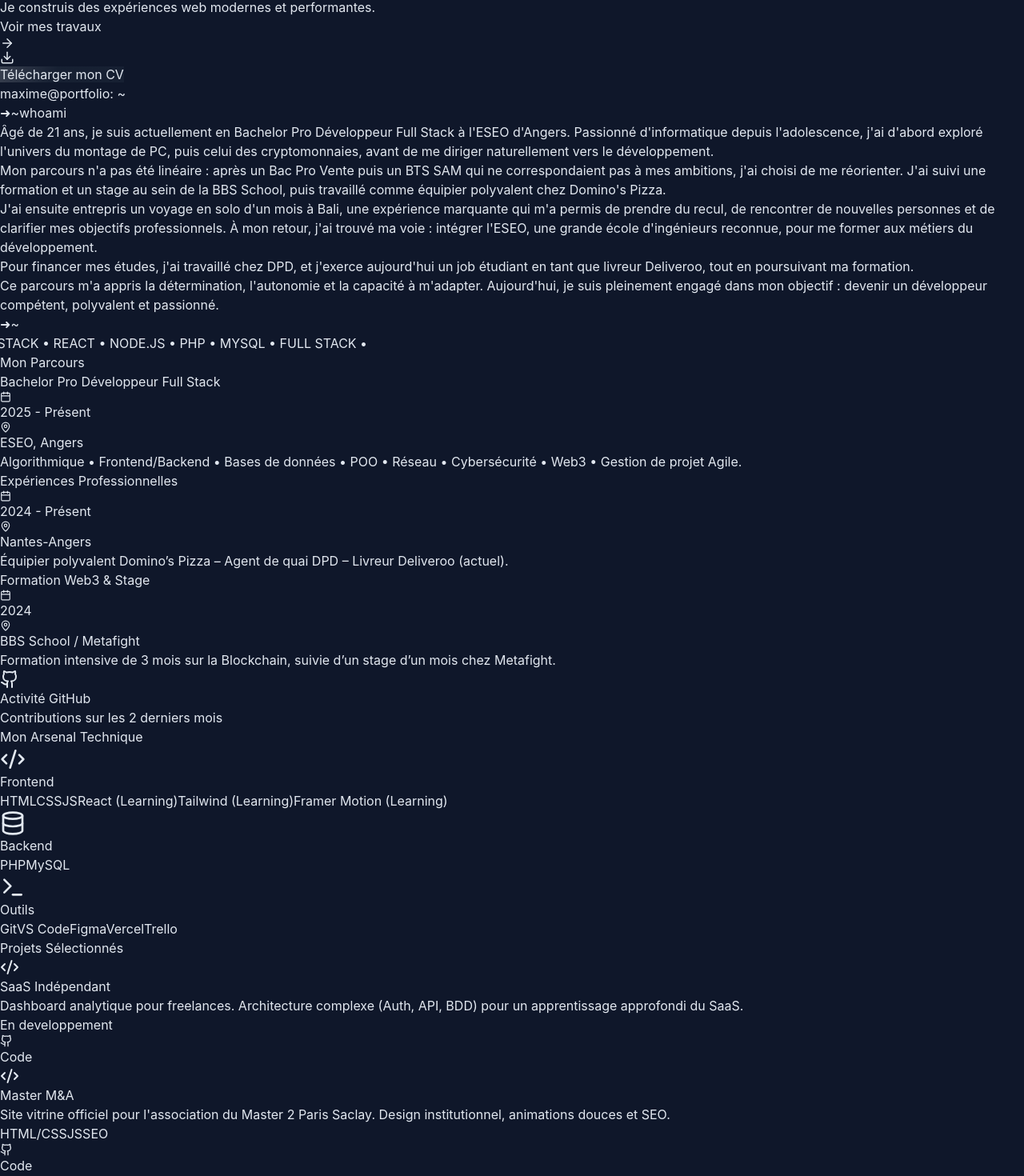
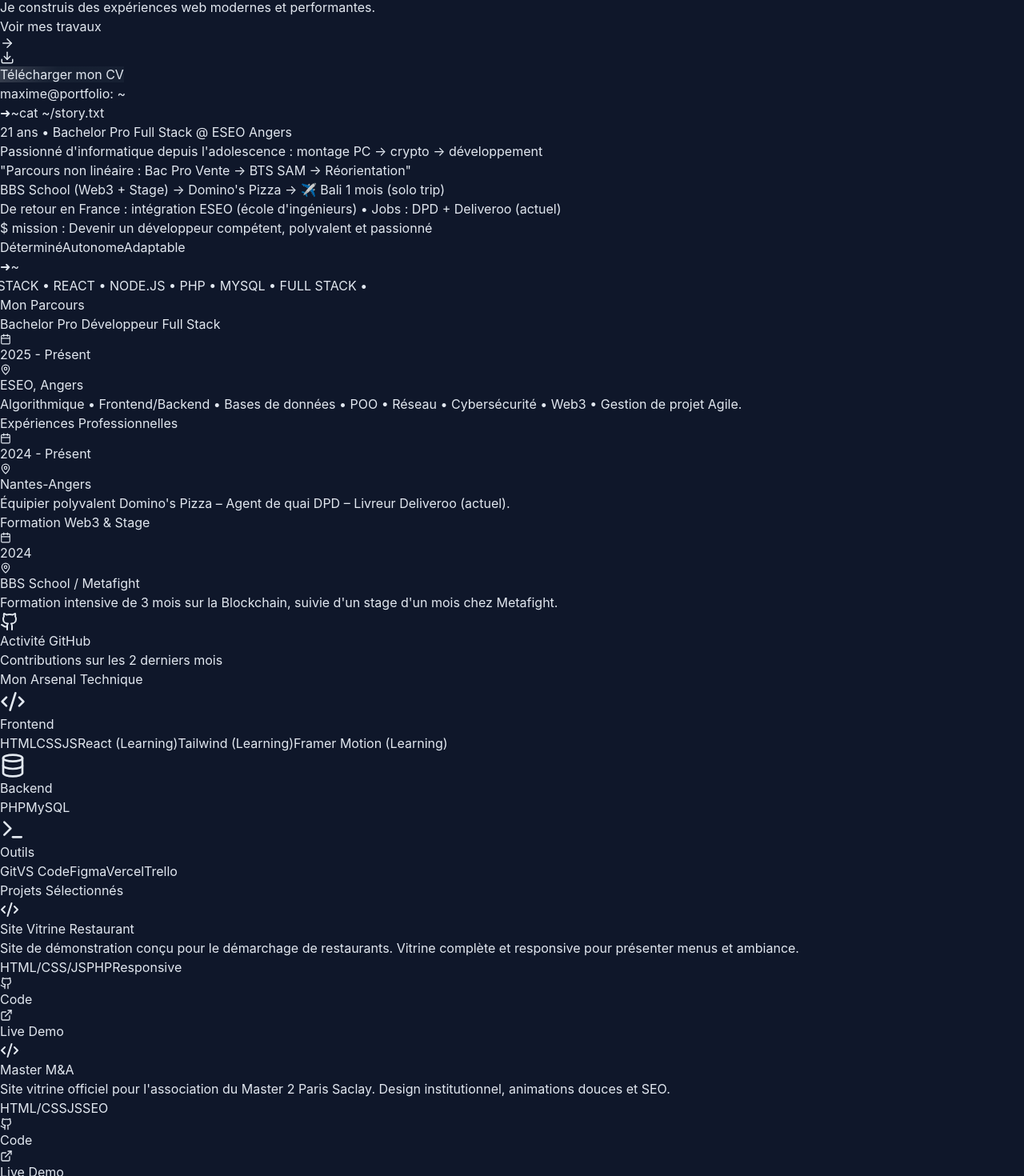
Before and after one commit to max13003/portfolio_ml, a React (Vite) app: page / in a window 1280 px wide. Shown: the part 213-1683 px from the top of the page at 80% size. Built offline with nearby package versions, Linux system fonts and the light colour scheme.

Commit message:
MAJ 08/12/2025

```diff
--- a/src/App.jsx
+++ b/src/App.jsx
@@ -74,10 +74,10 @@ const itemVariants = {
 // --- DONNÉES ---
 const projects = [
   {
-    title: "SaaS Indépendant",
-    desc: "Dashboard analytique pour freelances. Architecture complexe (Auth, API, BDD) pour un apprentissage approfondi du SaaS.",
-    tech: ["En developpement"],
-    github: "#", demo: null,
+    title: "Site Vitrine Restaurant",
+    desc: "Site de démonstration conçu pour le démarchage de restaurants. Vitrine complète et responsive pour présenter menus et ambiance.",
+    tech: ["HTML/CSS/JS", "PHP", "Responsive"],
+    demo: "https://ubud-restaurant.alwaysdata.net/index.php",
     color: "from-blue-500 to-cyan-500"
   },
   {
@@ -104,8 +104,8 @@ const skills = [
 
 const timelineData = [
   { year: "2025 - Présent", title: "Bachelor Pro Développeur Full Stack", place: "ESEO, Angers", desc: "Algorithmique • Frontend/Backend • Bases de données • POO • Réseau • Cybersécurité • Web3 • Gestion de projet Agile." },
-  { year: "2024 - Présent", title: "Expériences Professionnelles", place: "Nantes-Angers", desc: "Équipier polyvalent Domino’s Pizza – Agent de quai DPD – Livreur Deliveroo (actuel)." },
-  { year: "2024", title: "Formation Web3 & Stage", place: "BBS School / Metafight", desc: "Formation intensive de 3 mois sur la Blockchain, suivie d’un stage d’un mois chez Metafight." },
+  { year: "2024 - Présent", title: "Expériences Professionnelles", place: "Nantes-Angers", desc: "Équipier polyvalent Domino's Pizza – Agent de quai DPD – Livreur Deliveroo (actuel)." },
+  { year: "2024", title: "Formation Web3 & Stage", place: "BBS School / Metafight", desc: "Formation intensive de 3 mois sur la Blockchain, suivie d'un stage d'un mois chez Metafight." },
 ];
 
 // --- FOND ---
@@ -190,6 +190,7 @@ const Hero = () => {
           <motion.a
             href="/cv.pdf"
             target="_blank"
+            rel="noopener noreferrer"
             whileHover={{ scale: 1.05 }}
             whileTap={{ scale: 0.95 }}
             style={{
@@ -210,34 +211,163 @@ const Hero = () => {
   );
 };
 
-const TerminalBox = () => (
+const TerminalBox = () => {
+  const [typedText, setTypedText] = useState('');
+  const [showContent, setShowContent] = useState(false);
+  const fullCommand = 'cat ~/story.txt';
+
+  React.useEffect(() => {
+    let currentIndex = 0;
+    const typingInterval = setInterval(() => {
+      if (currentIndex <= fullCommand.length) {
+        setTypedText(fullCommand.slice(0, currentIndex));
+        currentIndex++;
+      } else {
+        clearInterval(typingInterval);
+        setTimeout(() => setShowContent(true), 300);
+      }
+    }, 80);
+
+    return () => clearInterval(typingInterval);
+  }, []);
+
+  return (
     <section className="py-20 px-4 max-w-4xl mx-auto">
-    <motion.div initial={{ opacity: 0, y: 50 }} whileInView={{ opacity: 1, y: 0 }} viewport={{ once: true }} className="bg-[#0f172a]/90 backdrop-blur-md rounded-xl border border-slate-700 shadow-2xl overflow-hidden font-mono text-sm md:text-base">
+      <motion.div
+        initial={{ opacity: 0, y: 50 }}
+        whileInView={{ opacity: 1, y: 0 }}
+        viewport={{ once: true }}
+        className="bg-[#0f172a]/90 backdrop-blur-md rounded-xl border border-slate-700 shadow-2xl overflow-hidden font-mono text-sm md:text-base"
+      >
         <div className="bg-slate-800/50 px-4 py-3 flex items-center gap-2 border-b border-slate-700">
-        <div className="w-3 h-3 rounded-full bg-red-500"></div><div className="w-3 h-3 rounded-full bg-yellow-500"></div><div className="w-3 h-3 rounded-full bg-green-500"></div>
+          <div className="w-3 h-3 rounded-full bg-red-500"></div>
+          <div className="w-3 h-3 rounded-full bg-yellow-500"></div>
+          <div className="w-3 h-3 rounded-full bg-green-500"></div>
           <span className="ml-2 text-slate-400 text-xs">maxime@portfolio: ~</span>
         </div>
+
         <div className="p-6 space-y-6 text-slate-300">
-
           <div>
-          <div className="flex gap-2">
+            <div className="flex gap-2 items-center">
               <span className="text-blue-400">➜</span>
               <span className="text-purple-400">~</span>
-            <span className="text-slate-200">whoami</span>
+              <span className="text-slate-200">{typedText}</span>
+              {!showContent && (
+                <motion.div
+                  animate={{ opacity: [0, 1, 0] }}
+                  transition={{ duration: 0.8, repeat: Infinity }}
+                  className="w-2.5 h-5 bg-slate-400"
+                />
+              )}
             </div>
-          <div className="mt-3 text-slate-400 pl-4 space-y-3 leading-relaxed">
-            <p>Âgé de 21 ans, je suis actuellement en Bachelor Pro Développeur Full Stack à l'ESEO d'Angers. Passionné d'informatique depuis l'adolescence, j'ai d'abord exploré l'univers du montage de PC, puis celui des cryptomonnaies, avant de me diriger naturellement vers le développement.</p>
-            <p>Mon parcours n'a pas été linéaire : après un Bac Pro Vente puis un BTS SAM qui ne correspondaient pas à mes ambitions, j'ai choisi de me réorienter. J'ai suivi une formation et un stage au sein de la BBS School, puis travaillé comme équipier polyvalent chez Domino's Pizza.</p>
-            <p>J'ai ensuite entrepris un voyage en solo d'un mois à Bali, une expérience marquante qui m'a permis de prendre du recul, de rencontrer de nouvelles personnes et de clarifier mes objectifs professionnels. À mon retour, j'ai trouvé ma voie : intégrer l'ESEO, une grande école d'ingénieurs reconnue, pour me former aux métiers du développement.</p>
-            <p>Pour financer mes études, j'ai travaillé chez DPD, et j'exerce aujourd'hui un job étudiant en tant que livreur Deliveroo, tout en poursuivant ma formation.</p>
-            <p>Ce parcours m'a appris la détermination, l'autonomie et la capacité à m'adapter. Aujourd'hui, je suis pleinement engagé dans mon objectif : devenir un développeur compétent, polyvalent et passionné.</p>
+
+            <AnimatePresence>
+              {showContent && (
+                <motion.div
+                  initial={{ opacity: 0, height: 0 }}
+                  animate={{ opacity: 1, height: 'auto' }}
+                  transition={{ duration: 0.5 }}
+                  className="mt-4 text-slate-400 space-y-4 leading-relaxed overflow-hidden"
+                >
+                  <motion.p
+                    initial={{ opacity: 0, x: -20 }}
+                    animate={{ opacity: 1, x: 0 }}
+                    transition={{ delay: 0.1 }}
+                  >
+                    <span className="text-emerald-400">21 ans</span> • <span className="text-blue-400">Bachelor Pro Full Stack</span> @ <span className="text-purple-400">ESEO Angers</span>
+                  </motion.p>
+
+                  <motion.p
+                    initial={{ opacity: 0, x: -20 }}
+                    animate={{ opacity: 1, x: 0 }}
+                    transition={{ delay: 0.3 }}
+                  >
+                    Passionné d'informatique depuis l'adolescence : <span className="text-cyan-400">montage PC</span> → <span className="text-yellow-400">crypto</span> → <span className="text-emerald-400">développement</span>
+                  </motion.p>
+
+                  <motion.div
+                    initial={{ opacity: 0, x: -20 }}
+                    animate={{ opacity: 1, x: 0 }}
+                    transition={{ delay: 0.5 }}
+                    className="pl-4 border-l-2 border-slate-700"
+                  >
+                    <p className="text-slate-500 italic">
+                      "Parcours non linéaire : Bac Pro Vente → BTS SAM → Réorientation"
+                    </p>
+                  </motion.div>
+
+                  <motion.p
+                    initial={{ opacity: 0, x: -20 }}
+                    animate={{ opacity: 1, x: 0 }}
+                    transition={{ delay: 0.7 }}
+                  >
+                    <span className="text-orange-400">BBS School</span> (Web3 + Stage) → <span className="text-red-400">Domino's Pizza</span> → <span className="text-pink-400">✈️ Bali 1 mois</span> (solo trip)
+                  </motion.p>
+
+                  <motion.p
+                    initial={{ opacity: 0, x: -20 }}
+                    animate={{ opacity: 1, x: 0 }}
+                    transition={{ delay: 0.9 }}
+                  >
+                    De retour en France : intégration <span className="text-indigo-400">ESEO</span> (école d'ingénieurs) • Jobs : <span className="text-slate-300">DPD</span> + <span className="text-green-400">Deliveroo</span> (actuel)
+                  </motion.p>
+
+                  <motion.div
+                    initial={{ opacity: 0, scale: 0.95 }}
+                    animate={{ opacity: 1, scale: 1 }}
+                    transition={{ delay: 1.1 }}
+                    className="pt-4 mt-4 border-t border-slate-800"
+                  >
+                    <p className="text-blue-300">
+                      <span className="text-emerald-400 font-bold">$ mission</span> : Devenir un développeur{' '}
+                      <span className="text-transparent bg-clip-text bg-gradient-to-r from-blue-400 to-purple-400">
+                        compétent, polyvalent et passionné
+                      </span>
+                    </p>
+                  </motion.div>
+
+                  <motion.div
+                    initial={{ opacity: 0 }}
+                    animate={{ opacity: 1 }}
+                    transition={{ delay: 1.3 }}
+                    className="flex flex-wrap gap-2 pt-2"
+                  >
+                    <span className="px-2 py-1 bg-emerald-500/10 text-emerald-400 text-xs rounded border border-emerald-500/20">
+                      Déterminé
+                    </span>
+                    <span className="px-2 py-1 bg-blue-500/10 text-blue-400 text-xs rounded border border-blue-500/20">
+                      Autonome
+                    </span>
+                    <span className="px-2 py-1 bg-purple-500/10 text-purple-400 text-xs rounded border border-purple-500/20">
+                      Adaptable
+                    </span>
+                  </motion.div>
+                </motion.div>
+              )}
+            </AnimatePresence>
           </div>
-        </div>
-        <div className="flex gap-2 items-center"><span className="text-blue-400">➜</span><span className="text-purple-400">~</span><motion.div animate={{ opacity: [0, 1, 0] }} transition={{ duration: 0.8, repeat: Infinity }} className="w-2.5 h-5 bg-slate-400"/></div>
+
+          {showContent && (
+            <motion.div
+              initial={{ opacity: 0 }}
+              animate={{ opacity: 1 }}
+              transition={{ delay: 1.5 }}
+              className="flex gap-2 items-center"
+            >
+              <span className="text-blue-400">➜</span>
+              <span className="text-purple-400">~</span>
+              <motion.div
+                animate={{ opacity: [0, 1, 0] }}
+                transition={{ duration: 0.8, repeat: Infinity }}
+                className="w-2.5 h-5 bg-slate-400"
+              />
+            </motion.div>
+          )}
         </div>
       </motion.div>
     </section>
   );
+};
 
 const Timeline = () => (
   <section id="parcours" className="py-20 px-4 max-w-4xl mx-auto">
@@ -332,7 +462,16 @@ const Projects = () => (
                   <h3 className="text-2xl font-bold mb-3 text-white group-hover:text-blue-400 transition-colors">{p.title}</h3>
                   <p className="text-slate-400 mb-6 leading-relaxed">{p.desc}</p>
                   <div className="flex flex-wrap gap-2 mb-8">{p.tech.map((t) => <span key={t} className="text-xs font-mono text-blue-200 bg-blue-500/10 px-2 py-1 rounded">{t}</span>)}</div>
-                  <div className="flex items-center gap-4"><a href={p.github} className="text-sm font-medium text-slate-300 hover:text-white flex items-center gap-2"><Github size={16} /> Code</a>{p.demo && <a href={p.demo} className="text-sm font-medium text-blue-400 hover:text-blue-300 flex items-center gap-2"><ExternalLink size={16} /> Live Demo</a>}</div>
+                  <div className="flex items-center gap-4">
+                    <a href={p.github} target="_blank" rel="noopener noreferrer" className="text-sm font-medium text-slate-300 hover:text-white flex items-center gap-2">
+                      <Github size={16} /> Code
+                    </a>
+                    {p.demo && (
+                      <a href={p.demo} target="_blank" rel="noopener noreferrer" className="text-sm font-medium text-blue-400 hover:text-blue-300 flex items-center gap-2">
+                        <ExternalLink size={16} /> Live Demo
+                      </a>
+                    )}
+                  </div>
                 </div>
              </SpotlightCard>
           </motion.div>
@@ -349,8 +488,22 @@ const Contact = () => (
       <motion.p initial={{ opacity: 0 }} whileInView={{ opacity: 1 }} transition={{ delay: 0.2 }} className="text-slate-400 mb-12 text-lg">Je suis actuellement à la recherche d'une alternance.</motion.p>
 
       <motion.div variants={containerVariants} initial="hidden" whileInView="visible" viewport={{ once: true }} className="flex justify-center gap-6 mt-12">
-        {[ { icon: <Mail />, href: "mailto:tonemail@gmail.com" }, { icon: <Github />, href: "https://github.com" }, { icon: <Linkedin />, href: "https://linkedin.com" } ].map((social, i) => (
-          <motion.a key={i} variants={itemVariants} whileHover={{ y: -5, scale: 1.1 }} href={social.href} className="p-4 bg-slate-800 rounded-full border border-slate-700 text-white hover:bg-blue-600 hover:border-blue-500 transition-all">{social.icon}</motion.a>
+        {[
+          { icon: <Mail />, href: "mailto:tonemail@gmail.com" },
+          { icon: <Github />, href: "https://github.com", target: "_blank" },
+          { icon: <Linkedin />, href: "https://linkedin.com", target: "_blank" }
+        ].map((social, i) => (
+          <motion.a
+            key={i}
+            variants={itemVariants}
+            whileHover={{ y: -5, scale: 1.1 }}
+            href={social.href}
+            target={social.target}
+            rel={social.target ? "noopener noreferrer" : undefined}
+            className="p-4 bg-slate-800 rounded-full border border-slate-700 text-white hover:bg-blue-600 hover:border-blue-500 transition-all"
+          >
+            {social.icon}
+          </motion.a>
         ))}
       </motion.div>
       <footer className="mt-20 pt-8 border-t border-slate-800/50 text-slate-600 text-sm">© 2025 • Designé & Codé avec passion.</footer>
```
Lines whose indentation alone changed are shown as unchanged.
